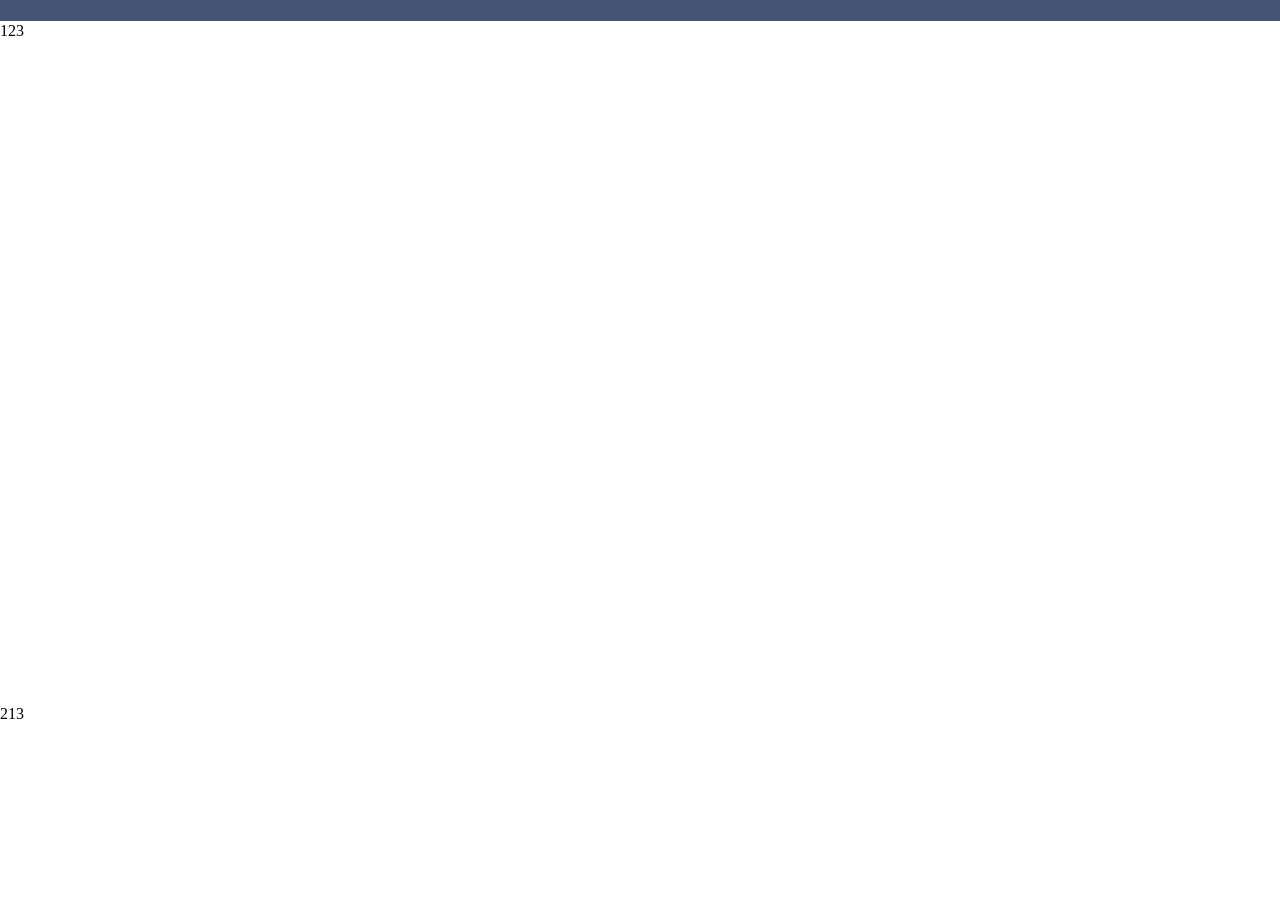
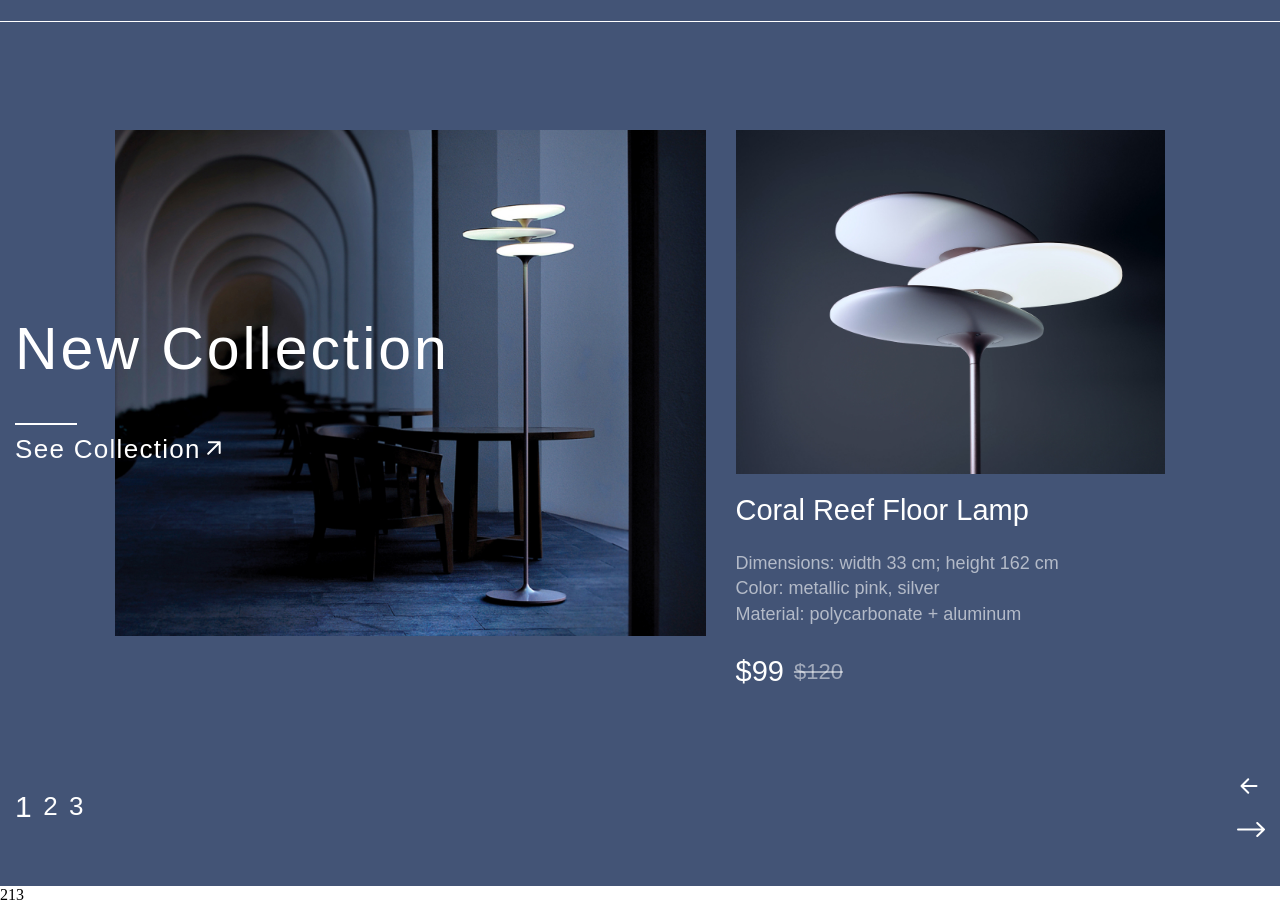
Before and after one commit to Voknelebaz/LampTestTask_Zabelenkov, a plain HTML site: page index.html in a window 1280 px wide. Shown: the part 77-982 px from the top of the page. Before the commit the page ends 800 px from the top, so only its background shows below. Drawn offline with Linux system fonts and the light colour scheme.

Commit message:
main collection section

```diff
--- a/index.html
+++ b/index.html
@@ -60,7 +60,63 @@
             </div>
         </header>
         <main class="page">
-            123
+            <section class="main">
+                <div class="main__container">
+                    <div class="main__wrapper">
+                        <div class="main__collection">
+                            <div class="main__collection-block">
+                                <img class="block__image" src="assets/images/main-section/img-8.webp" alt="Block Image">
+                                <div class="block">
+                                    <h2 class="block__title">New Collection</h2>
+                                    <div class="block__line"></div>
+                                    <div class="block__bottom">
+                                        <a class="block__bottom-link" href="#">See Collection</a>
+                                        <img class="block__bottom-arrow"
+                                            src="assets/images/icons/icon-rightCornerArrow.svg" alt="Arrow">
+                                    </div>
+                                </div>
+                            </div>
+
+                            <div class="main__collection-info info">
+                                <img class="info__image" src="assets/images/main-section/img-9.webp" alt="Info Image">
+                                <div class="info__text">
+                                    <h2 class="info__title">Coral Reef Floor Lamp</h2>
+                                    <div class="info__settings">
+                                        <p class="info__dimension">
+                                            Dimensions: width 33 cm; height 162 cm
+                                        </p>
+                                        <p class="info__color">
+                                            Color: metallic pink, silver
+                                        </p>
+                                        <p class="info__material">
+                                            Material: polycarbonate + aluminum
+                                        </p>
+                                    </div>
+                                    <div class="info__price">
+                                        <p class="info__price-current">$99</p>
+                                        <p class="info__price-recent">$120</p>
+                                    </div>
+                                </div>
+                            </div>
+                        </div>
+                        <div class="main__bottom bottom">
+                            <div class="bottom__pages">
+                                <p class="active bottom__pages-number ">1</p>
+                                <p class="bottom__pages-number">2</p>
+                                <p class="bottom__pages-number">3</p>
+                            </div>
+                            <div class="bottom__arrows">
+                                <div class="bottom__arrow-left">
+                                    <img src="assets/images/icons/icon-arrowLeft.svg" alt="Arrow Left">
+                                </div>
+                                <div class="bottom__arrow-right">
+                                    <img src="assets/images/icons/icon-arrowRight.svg" alt="Arrow Right">
+                                </div>
+                            </div>
+                        </div>
+                    </div>
+                </div>
+            </section>
         </main>
         <footer class="footer">
             213
```
Also changed, not shown: assets/images/icons/icon-arrowLeft.svg (added), assets/images/icons/icon-arrowRight.svg (added), assets/images/icons/icon-rightCornerArrow.svg (added).
